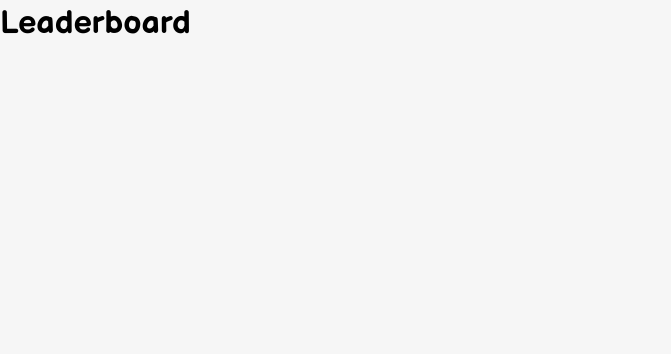
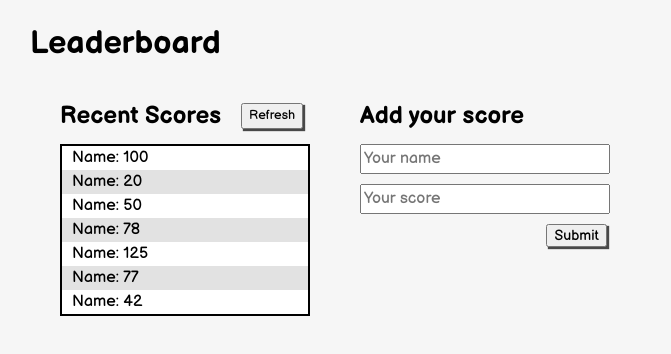
Before and after one commit to fickryiman/Leaderboard, a website: page src/index.html in a window 1280 px wide. Shown: the whole page, without its empty margins (0-671 px from the left). Drawn offline with Linux system fonts and the light colour scheme.

Commit message:
add basic page structure

```diff
--- a/src/index.html
+++ b/src/index.html
@@ -8,14 +8,37 @@
   <link rel="stylesheet" href="style.css">
 </head>
 <body>
-  <h1>Leaderboard</h1>
   <div class="container">
-    <section>
-
-    </section>
-    <section>
-
-    </section>
+    <h1>Leaderboard</h1>
+    <div class="container-score">
+      <section class="scores-list">
+        <div class="scores-list-header">
+          <h2 class="recent-scores">Recent Scores</h2>
+          <button class="refresh-button">Refresh</button>
+        </div>
+        <div class="scores-list-data">
+          <ul class="datas">
+            <li class="data">Name: 100</li>
+            <li class="data">Name: 20</li>
+            <li class="data">Name: 50</li>
+            <li class="data">Name: 78</li>
+            <li class="data">Name: 125</li>
+            <li class="data">Name: 77</li>
+            <li class="data">Name: 42</li>
+          </ul>
+        </div>
+      </section>
+      <section class="input-score">
+        <h2>Add your score</h2>
+        <div>
+          <form action="" class="form-input">
+            <input type="text" name="name" id="" placeholder="Your name">
+            <input type="text" name="score" id="" placeholder="Your score">
+            <input type="submit" value="Submit">
+          </form>
+        </div>
+      </section>
+    </div>
   </div>
 </body>
 </html>
--- a/src/style.css
+++ b/src/style.css
@@ -58,5 +58,79 @@ h6 {
 }
 
 .container {
+  margin: 20px 30px;
+}
+
+.container-score {
+  margin: 30px;
+  display: flex;
+  gap: 50px;
+}
+
+.scores-list {
+  min-width: 250px;
+}
+
+.scores-list-header {
   display: flex;
 }
+
+.recent-scores {
+  margin-right: 20px;
+}
+
+.refresh-button {
+  height: min-content;
+  font-size: 0.8em;
+  align-self: center;
+  box-shadow: 2px 2px 1px rgba(0, 0, 0, 0.705);
+  cursor: pointer;
+}
+
+.scores-list {
+  display: flex;
+  flex-direction: column;
+  gap: 10px;
+}
+
+.scores-list-data {
+  border: 2px solid black;
+}
+
+.datas {
+  padding-left: 0;
+}
+
+.data {
+  list-style: none;
+  padding-left: 10px;
+  text-align: left;
+}
+
+li:nth-child(odd) {
+  background-color: rgb(255, 255, 255);
+}
+li:nth-child(even) {
+  background-color: rgb(226, 226, 226);
+}
+
+.input-score {
+  min-width: 250px;
+}
+
+.form-input {
+  display: flex;
+  flex-direction: column;
+  gap: 10px;
+  margin-top: 10px;
+}
+
+input[type=submit] {
+  width: fit-content;
+  height: min-content;
+  align-self: flex-end;
+  box-shadow: 2px 2px 1px rgba(0, 0, 0, 0.705);
+  margin-right: 3px;
+  font-size: 0.9em;
+  cursor: pointer;
+}
```
